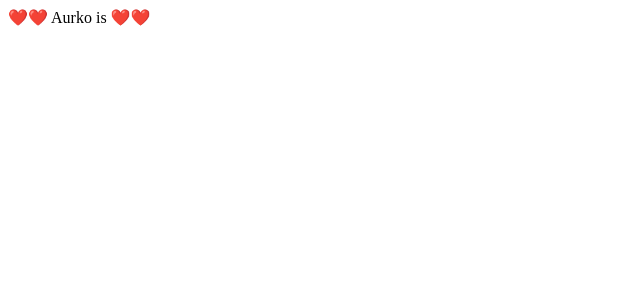
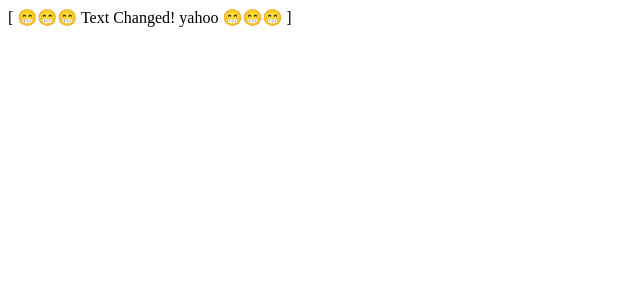
Before and after one commit to i-iktear/React-Practice-Of-LWS, a React (Create React App) app: page / in a window 1280 px wide. Shown: the top 300 px of the page, without its empty margins (0-640 px from the left). Built offline with nearby package versions, Linux system fonts and the light colour scheme.

Commit message:
Component for Composition Practice

```diff
--- a/src/App.js
+++ b/src/App.js
@@ -1,7 +1,10 @@
 // import ClockList from "./components/ClockList";
 // import Form from "./components/Form";
 // import Calculator from "./components/Calculator";
-import Text from "./components/inheritance/Text";
+// import Text from "./components/inheritance/Text";
+import Text from "./components/composition/Text";
+import Emoji from "./components/composition/Emoji";
+import Bracket from "./components/composition/Bracket";
 
 function App() {
   // const quantity = [1, 2];
@@ -10,7 +13,16 @@ function App() {
       {/* <ClockList quantity={quantity} /> */}
       {/* <Form /> */}
       {/* <Calculator /> */}
-      <Text />
+
+      <Emoji>
+        {({ addEmoji }) => (
+          <Bracket>
+            {({ addBracket }) => (
+              <Text addEmoji={addEmoji} addBracket={addBracket} />
+            )}
+          </Bracket>
+        )}
+      </Emoji>
     </>
   );
 }
```
